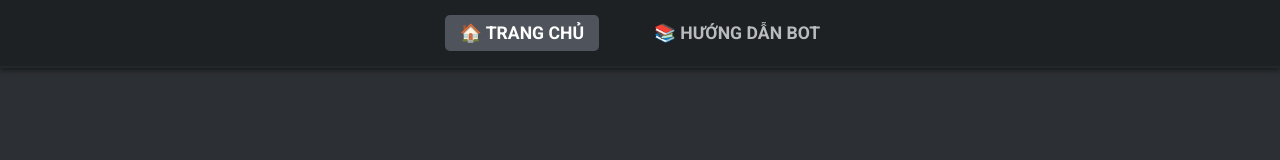
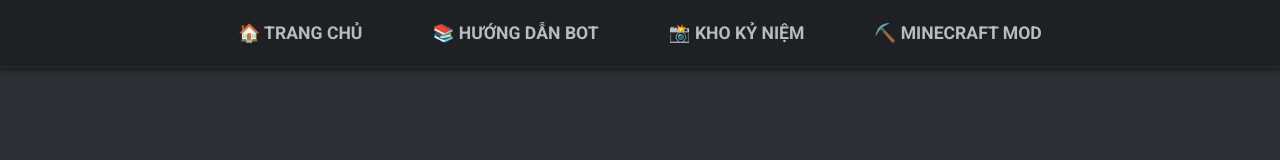
Before and after one commit to nguyenthanhlong2002/discord-server-web, a plain HTML site: page index.html in a window 1280 px wide. Shown: the top 160 px of the page. Drawn offline with Linux system fonts and the light colour scheme.

Commit message:
Update index.html

```diff
--- a/index.html
+++ b/index.html
@@ -9,12 +9,12 @@
     <link rel="stylesheet" href="style.css">
 </head>
 <body>
-<!-- THANH MENU NGANG -->
-    <nav class="navbar">
-        <a href="index.html" class="active">🏠 Trang Chủ</a>
-        <a href="guide.html">📚 Hướng Dẫn Bot</a>
-        <!-- Bạn có thể thêm link nạp thẻ hoặc link group facebook vào đây nếu muốn -->
-    </nav>
+<nav class="navbar">
+    <a href="index.html">🏠 Trang Chủ</a>
+    <a href="guide.html">📚 Hướng Dẫn Bot</a>
+    <a href="gallery.html">📸 Kho Kỷ Niệm</a>
+    <a href="minecraft.html">⛏️ Minecraft Mod</a>
+</nav>
     <!-- PHẦN 1: HERO (GIỚI THIỆU CHÍNH) -->
     <header class="hero">
         <div class="content">
```
